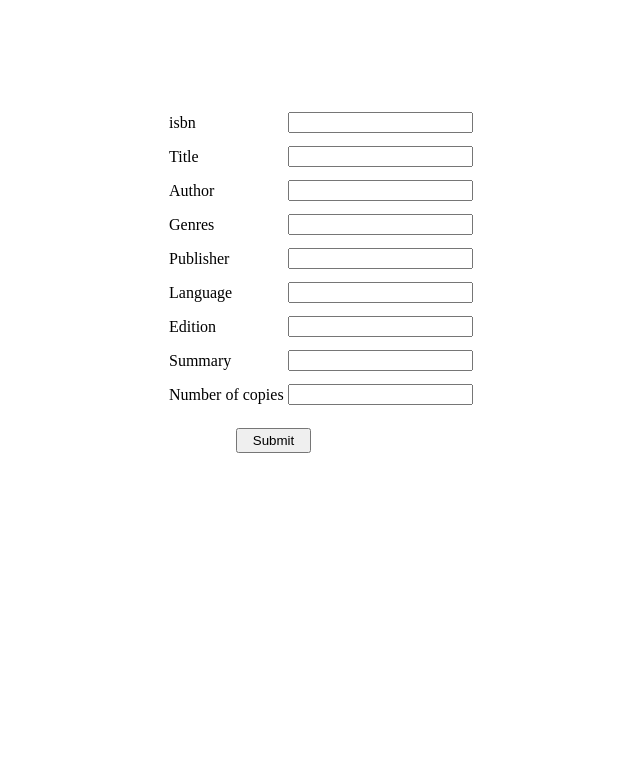
After one commit to GeorgePauly95/library-management, a Django app: template library_management_app/templates/add_book.html in a window 1280 px wide. The commit adds this page. Shown: the top 783 px of the page, without its empty margins (342-982 px from the left). Run offline with Django 3.2, Linux system fonts and the light colour scheme; the template is opened without the code that fills it, so the values that code supplies are empty.

Commit message:
Add book feature implemented

```diff
--- /dev/null
+++ b/library_management_app/templates/add_book.html
@@ -0,0 +1,94 @@
+<html lang="en">
+<head>
+    <meta charset="UTF-8">
+    <meta name="viewport" content="width=device-width, initial-scale=1.0">
+    <title>Add a book</title>
+    <style>
+        form {
+            margin-left: 500px;
+            margin-top: 100px;
+        }
+        form button {
+            width: 75px;
+            height: 25px;
+            margin-left: 70px;
+            margin-top: 20px;
+        }
+        td {
+            padding-top: 10px;
+        }
+        /* table {
+            border-spacing: 0px 2px;
+        } */
+    </style>
+</head>
+<body>
+    <form action="" method="post">
+        {% csrf_token %}
+        <table>
+        <tr>
+            <td>
+                <label for="isbn">isbn</label>
+            </td>
+            <td>
+                <input type="number" id="isbn" name="isbn">
+            </td>
+        </tr>
+
+        <tr>
+            <td>
+                <label for="title">Title</label>
+            </td>
+            <td>
+                <input type="text" id="title" name="title">
+            </td>
+        </tr>
+
+        <tr>
+            <td>
+                <label for="author">Author</label>
+            </td>
+            <td>
+                <input type="text" id="author" name="author">
+            </td>
+
+        </tr>
+
+        <tr>
+            <td><label for="genres">Genres</label></td>
+            <td><input type="text" id="genres" name="genres"></td>
+        </tr>
+
+        <tr>
+            <td><label for="publisher">Publisher</label></td>
+            <td><input type="text" id="publisher" name="publisher"></td>
+        </tr>
+
+        <tr>
+            <td><label for="language">Language</label></td>
+            <td><input type="text" id="language" name="language"></td>
+        </tr>
+
+        <tr>
+            <td><label for="edition">Edition</label></td>
+            <td><input type="text" id="edition" name="edition"></td>
+        </tr>
+
+        <tr>
+            <td><label for="summary">Summary</label></td>
+            <td><input type="text" id="summary" name="summary"></td>
+        </tr>
+
+        <tr>
+            <td><label for="copy-count">Number of copies</label></td>
+            <td><input type="number" id="copy-count" name="copy-count"></td>
+        </tr>
+        </table>
+
+        <button type="submit" value="Submit">Submit</button>
+
+
+    </form>
+
+</body>
+</html>
--- a/library_management_app/urls.py
+++ b/library_management_app/urls.py
@@ -2,8 +2,9 @@ from django.urls import path
 from . import views
 
 urlpatterns = [
-    path("", views.index, name="index"),
-    path("api/books", views.get_books, name="getBooks"),
+    path("", views.home, name="home"),
+    path("api/books", views.add_book, name="add_book"),
+    path("api/books/<int:isbn>", views.get_book, name="getBook"),
     path(
         "api/books/language/<str:language>", views.get_by_language, name="getByLanguage"
     ),
```
Also changed, not shown: library_management_app/models.py (+10 -9 lines), library_management_app/templates/books.html (+16 -5 lines), library_management_app/templates/home.html (renamed from library_management_app/templates/base.html, +15 -4 lines), library_management_app/views.py (+36 -10 lines), library_management_app/migrations/0001_initial.py, library_management_app/migrations/0002_alter_user_created_at.py, library_management_app/migrations/0003_rename_books_book_rename_bookinstances_bookinstance_and_more.py (deleted).
